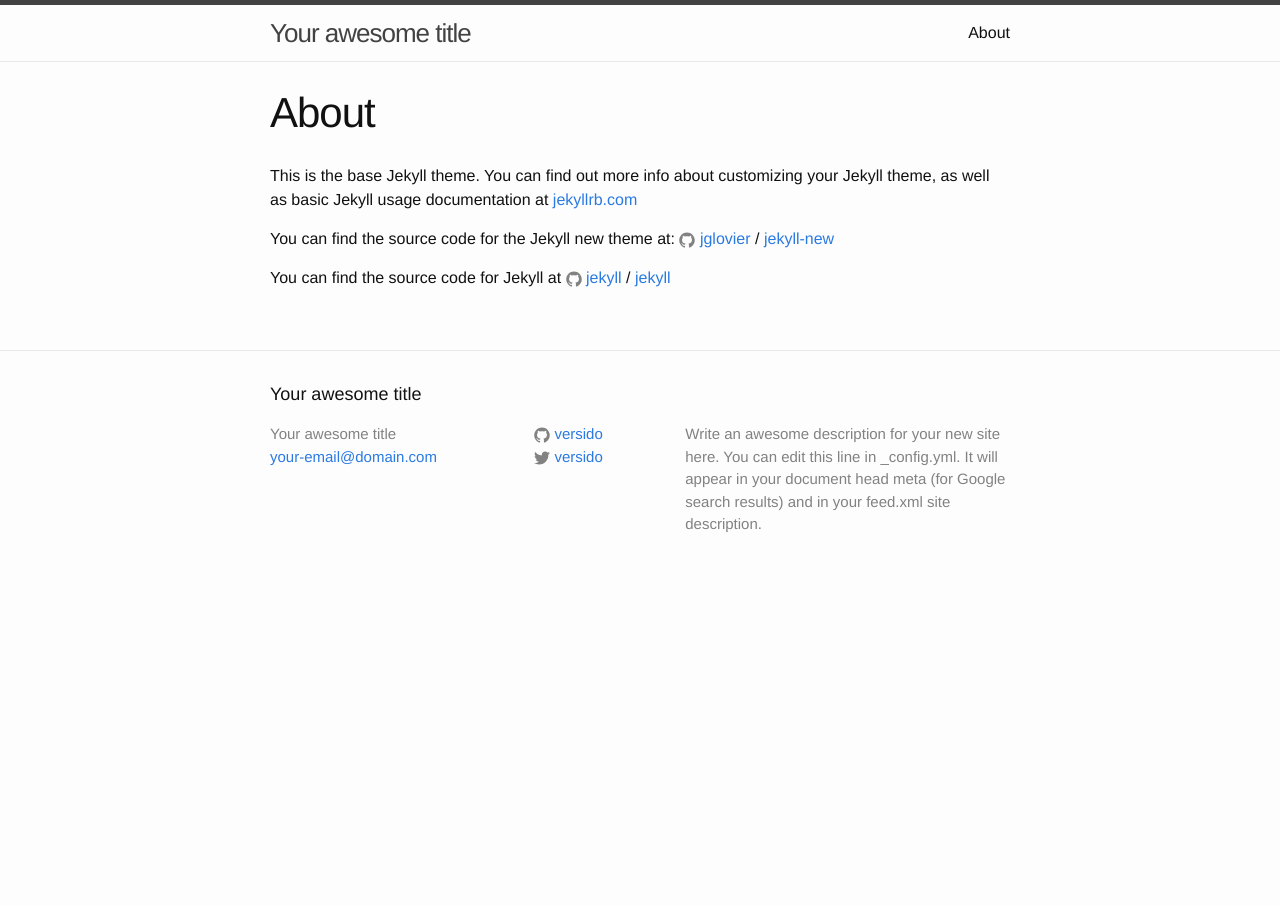
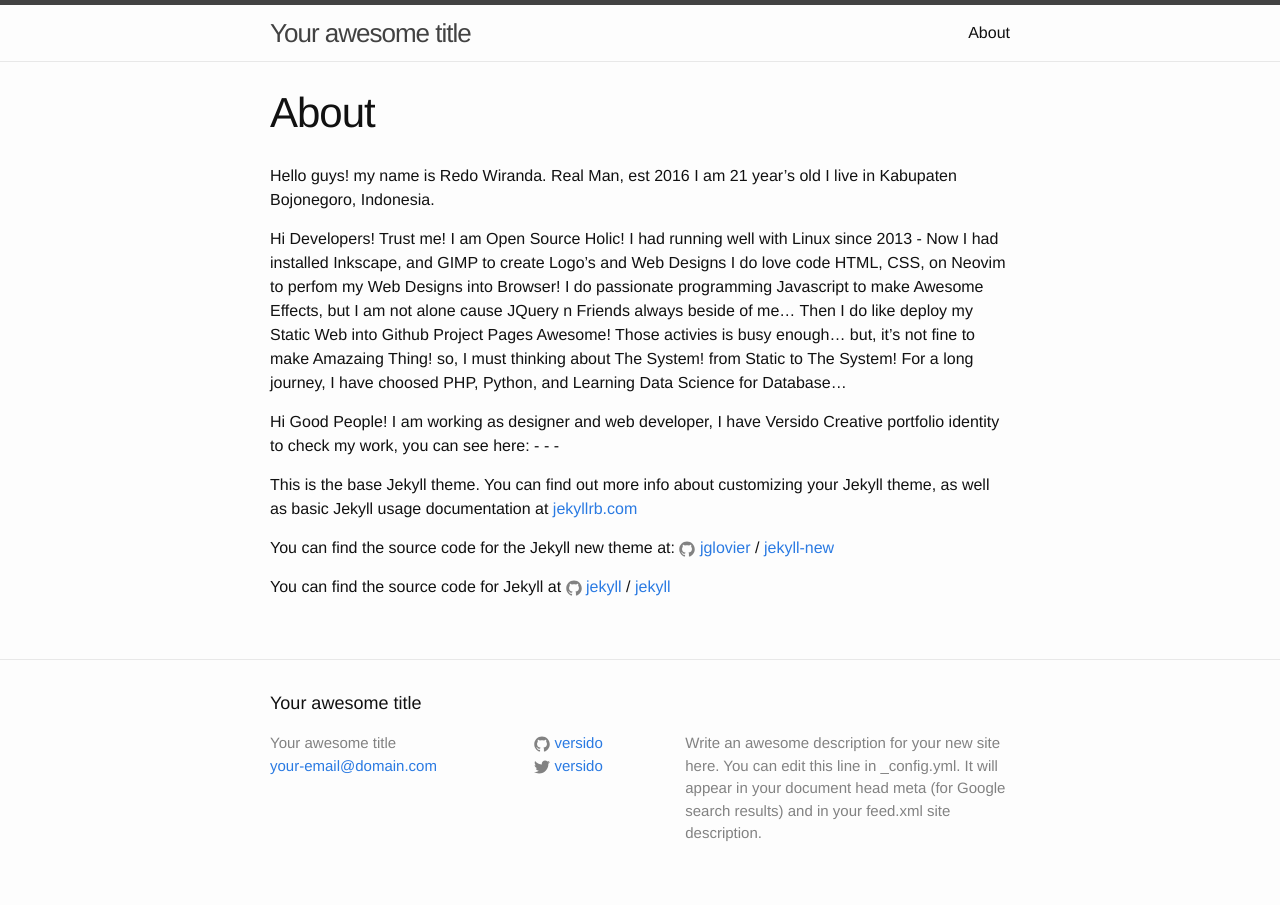
Before and after one commit to redodonut/blog, a Jekyll site: the page built from about.md, in a window 1280 px wide. Built offline with Jekyll 4.4.1, drawn with Linux system fonts in a browser that asks for light colours.

Commit message:
I have getting started to write About

```diff
--- a/about.md
+++ b/about.md
@@ -3,6 +3,27 @@ layout: page
 title: About
 permalink: /about/
 ---
+Hello guys! my name is Redo Wiranda.
+Real Man, est 2016 I am 21 year's old
+I live in Kabupaten Bojonegoro, Indonesia.
+
+Hi Developers!
+Trust me! I am Open Source Holic!
+I had running well with Linux since 2013 - Now
+I had installed Inkscape, and GIMP to create Logo's and Web Designs
+I do love code HTML, CSS, on Neovim to perfom my Web Designs into Browser!
+I do passionate programming Javascript to make Awesome Effects,
+but I am not alone cause JQuery n Friends always beside of me...
+Then I do like deploy my Static Web into Github Project Pages Awesome!
+Those activies is busy enough... but, it's not fine to make Amazaing Thing!
+so, I must thinking about The System! from Static to The System!
+For a long journey, I have choosed PHP, Python, and Learning Data Science for Database...
+
+Hi Good People!
+I am working as designer and web developer, I have Versido Creative portfolio identity to check my work, you can see here:
+-
+-
+-
 
 This is the base Jekyll theme. You can find out more info about customizing your Jekyll theme, as well as basic Jekyll usage documentation at [jekyllrb.com](http://jekyllrb.com/)
 
```
